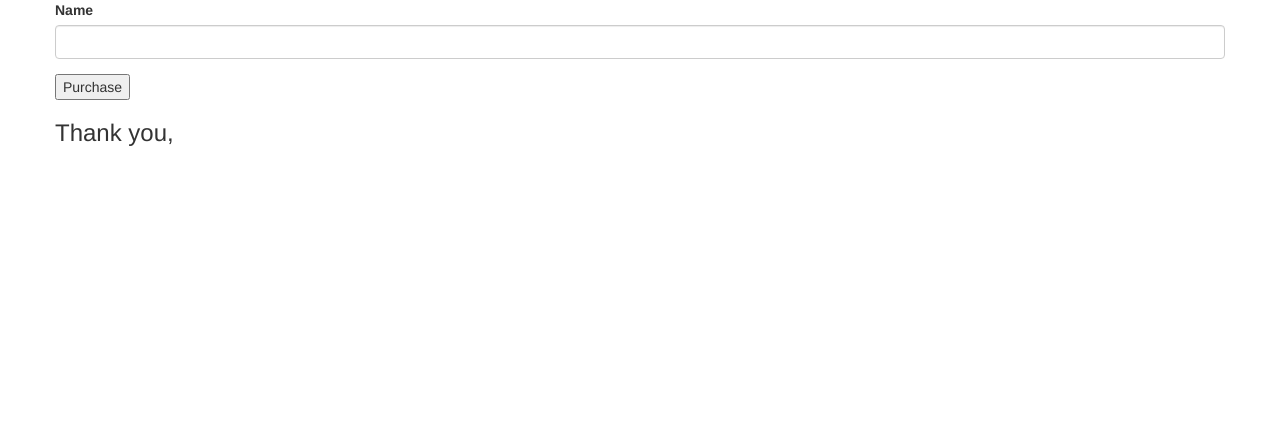
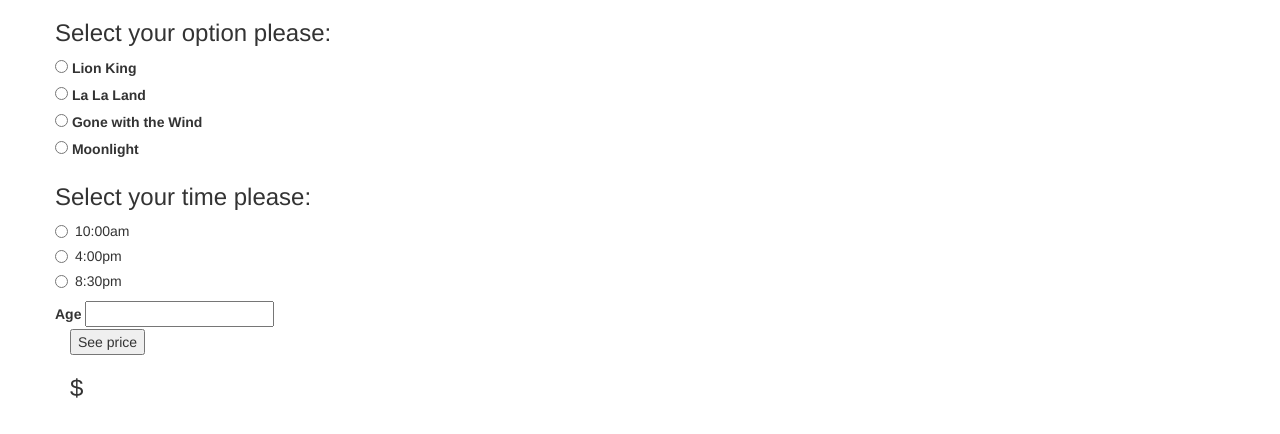
Before and after one commit to nsanders9022/Movie-Tickets, a plain HTML site: page index.html in a window 1280 px wide. Drawn offline with Linux system fonts and the light colour scheme.

Commit message:
add radio buttons for time and the movie names and will show a base price when the form is submitted

```diff
--- a/css/styles.css
+++ b/css/styles.css
@@ -0,0 +1,3 @@
+#lion-king {
+  display: none;
+}
--- a/index.html
+++ b/index.html
@@ -13,18 +13,68 @@
         <form id="movie-tickets">
 
           <div class="form-group">
-            <label for="name">Name</label>
-            <input id="name" class="form-control" type="text">
+            <div class="radio1">
+              <h3>Select your option please:</h3>
+              <label>
+                <input type="radio" name="movieName" value="1" class="radio1">
+                Lion King
+              </label>
+            </div>
+            <div class="radio2">
+              <label>
+                <input type="radio" name="movieName" value="2">
+                La La Land
+              </label>
+            </div>
+            <div class="radio3">
+              <label>
+                <input type="radio" name="movieName" value="1">
+                Gone with the Wind
+              </label>
+            </div>
+            <div class="radio4">
+              <label>
+                <input type="radio" name="movieName" value="2">
+                Moonlight
+              </label>
+            </div>
           </div>
 
-          <button type="submit">Purchase</button>
+          <div id="times">
+            <div class="radio">
+              <h3>Select your time please:</h3>
+              <label>
+                <input type="radio" name="movieTime" value="1">
+                10:00am
+              </label>
+            </div>
+            <div class="radio">
+              <label>
+                <input type="radio" name="movieTime" value="1">
+                4:00pm
+              </label>
+            </div>
+            <div class="radio">
+              <label>
+                <input type="radio" name="movieTime" value="2">
+                8:30pm
+              </label>
+            </div>
+          </div>
 
-        </form>
+          <div class>
+            <label for="age">Age</label>
+            <input id="age" type="text">
+          </div>
 
-        <div id="result">
-          <h3>Thank you, <span class="name"></span></h3>
         </div>
 
+        <button type="submit">See price</button>
+
+      </form>
+
+      <div id="result">
+        <h3>$ <span class="price"></span></h3>
       </div>
 
     </div>
--- a/js/scripts.js
+++ b/js/scripts.js
@@ -1,18 +1,29 @@
-function Tickets(name) {
-  this.name = name;
+var ticketPrice = 12;
 
+function Tickets(name, age, time) {
+  this.myName = name;
+  this.age = age;
+  this.time = time;
+}
+
+Tickets.prototype.outputFormat = function() {
+  return this.myName + " " + this.age;
 }
 
 
 
 $(document).ready(function() {
+
   $("#movie-tickets").submit(function(event) {
     event.preventDefault();
 
-    var nameInput = $("#name").val();
+    var nameInput = $("input:radio[name=movieName]:checked").val();
+    var ageInput = parseInt($("#age").val());
+    var timeInput = $("input:radio[name=movieTime]:checked").val();
 
-    var newUser = new Tickets(nameInput)
 
-    $(".name").text(newUser.name);
+    var newUser = new Tickets(nameInput,ageInput, timeInput)
+
+    $(".price").text(ticketPrice);
   })
 })
```
